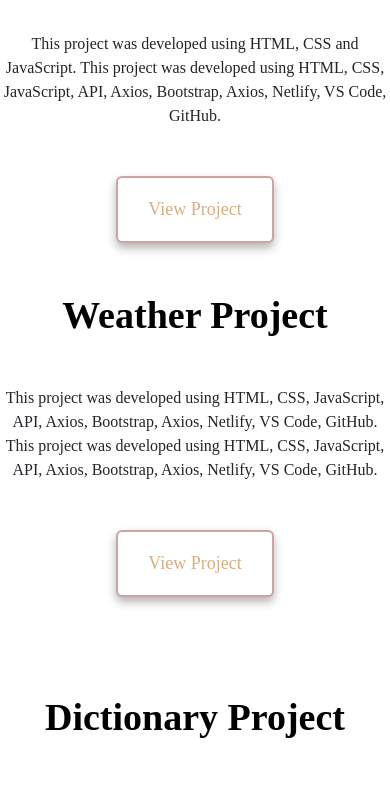
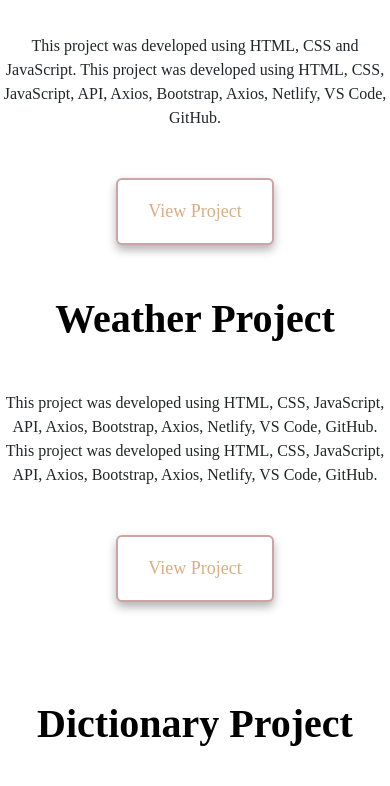
Before and after one commit to AbiAdemola/portfolio-responsive-project, a plain HTML site: page index.html in a window 390 px wide. Shown: the part 670-1456 px from the top of the page. Drawn offline with nearby package versions, Linux system fonts and the light colour scheme.

Commit message:
header edit

```diff
--- a/src/styles.css
+++ b/src/styles.css
@@ -40,7 +40,7 @@ h2 .hero-header {
 }
 
 h2 {
-    font-size: 48px;
+    font-size: 64px;
 }
 
 h3 {
@@ -104,7 +104,7 @@ p {
     }
 
     h2 {
-        font-size: 38px;
+        font-size: 40px;
     }
 
     h3 {
```
